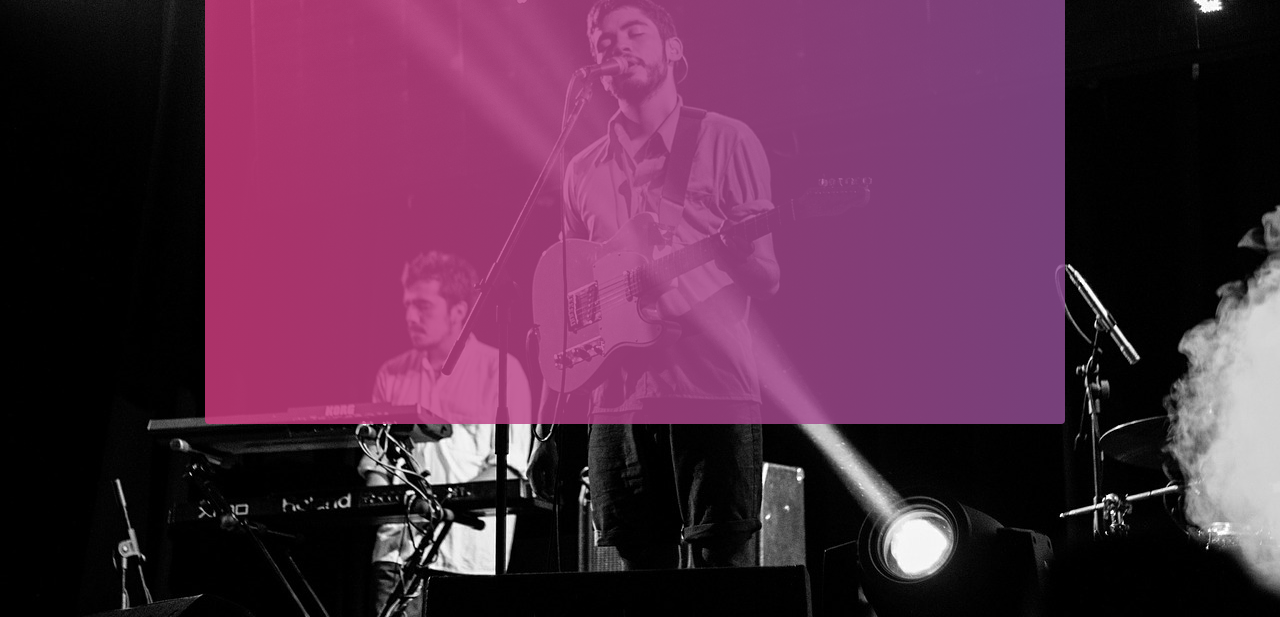
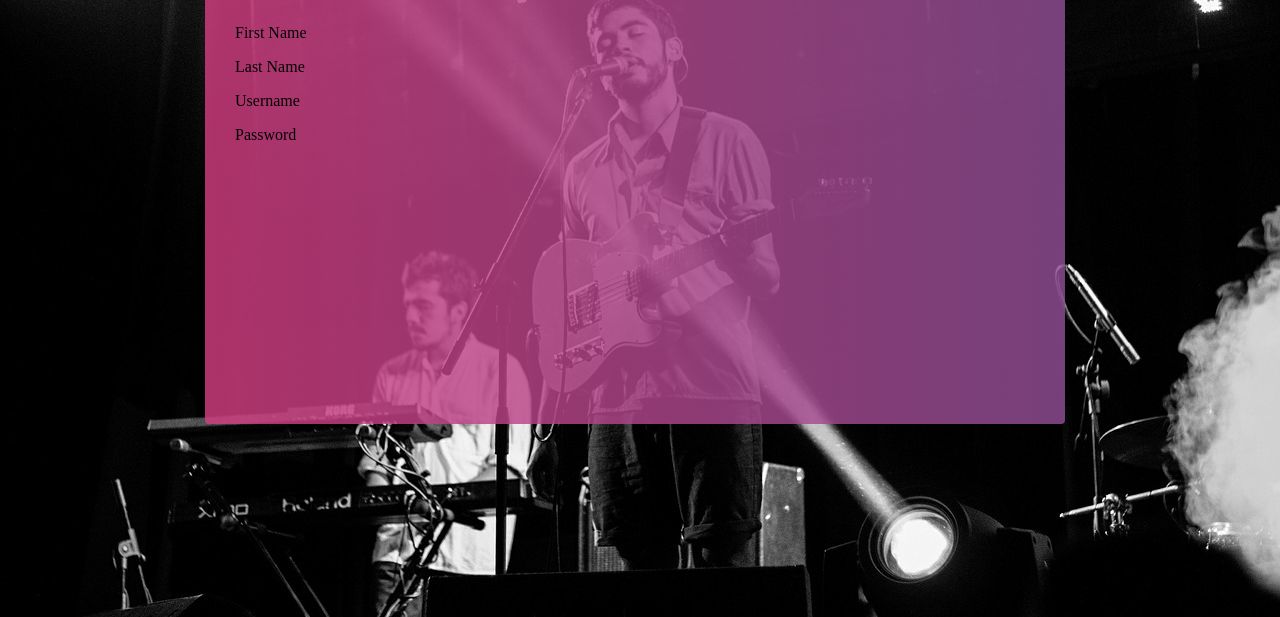
Before and after one commit to bekahwhittle/WhosplayinProject, a plain HTML site: page sign-in.html in a window 1280 px wide. Shown: the part 183-800 px from the top of the page. Drawn offline with nearby package versions, Linux system fonts and the light colour scheme.

Commit message:
adding inner elements

```diff
--- a/sign-in.html
+++ b/sign-in.html
@@ -16,6 +16,10 @@
     <div class="box">
       <div class="sign-in-hero">
         <h2 class="sign-in">Sign In</h2>
+        <p>First Name</p>
+        <p>Last Name</p>
+        <p>Username</p>
+        <p>Password</p>
       </div>
 
     </div>
```
